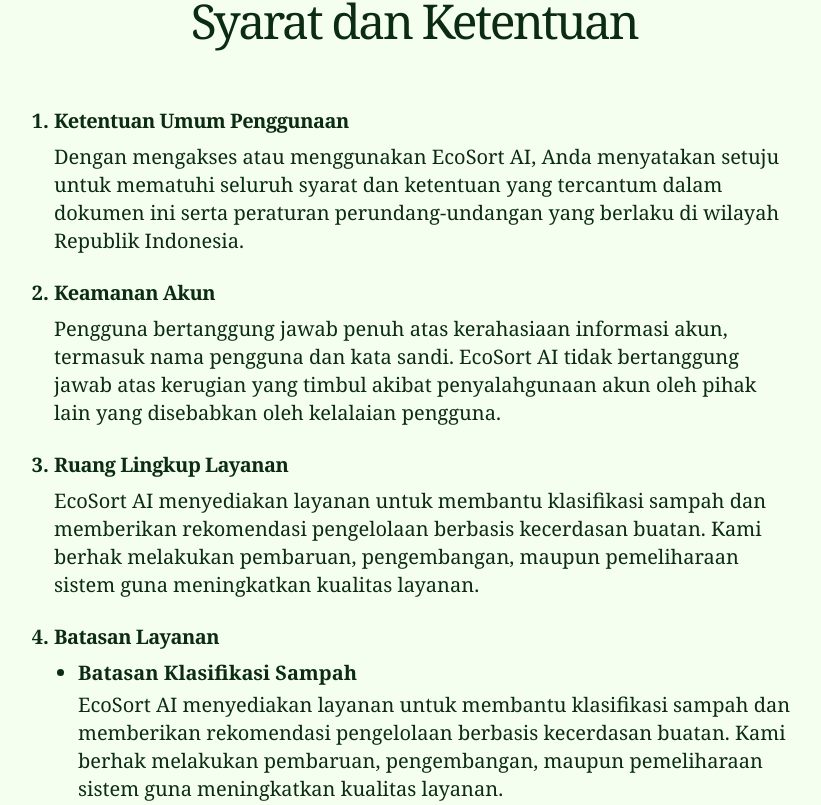
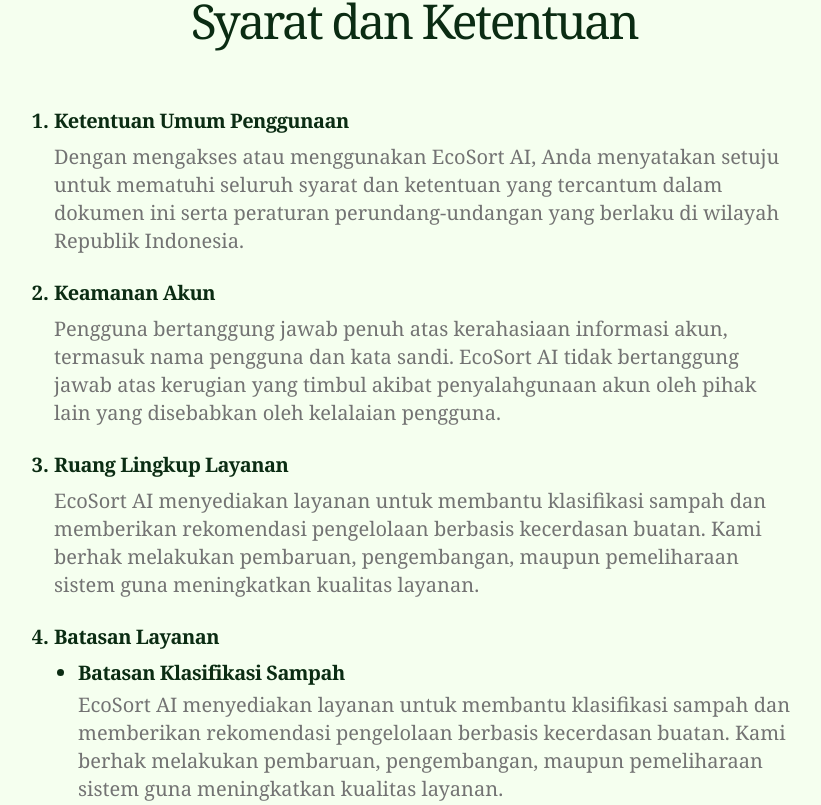
Before and after one commit to dapaalpinnn/ecosort-app, a React (Vite) app: page /terms-and-conditions in a window 1280 px wide. Shown: the part 295-1100 px from the top of the page, without its empty margins (226-1047 px from the left). Built offline with nearby package versions, Linux system fonts and the light colour scheme.

Commit message:
feat: add scrolltotop component, change terms privacy policy text color and custom selection color

```diff
--- a/src/App.tsx
+++ b/src/App.tsx
@@ -8,10 +8,12 @@
 import Footer from "@/components/layout/footer"
 import PrivacyPolicy from "@/pages/privacy-policy"
 import TermsCondition from "@/pages/terms-and-conditions"
+import ScrollToTop from "@/common/scroll-to-top"
 
 export function App() {
   return (
     <>
+      <ScrollToTop />
       <Navbar />
       <main className="flex-1">
         <Routes>
--- /dev/null
+++ b/src/common/scroll-to-top.tsx
@@ -0,0 +1,24 @@
+import { useEffect } from "react"
+import { useLocation } from "react-router-dom"
+
+/**
+ * Scroll to top on route change
+ */
+const ScrollToTop = () => {
+  const { pathname } = useLocation()
+
+  useEffect(() => {
+    const timer = setTimeout(() => {
+      window.scrollTo({
+        top: 0,
+        behavior: "smooth",
+      })
+    }, 300)
+
+    return () => clearTimeout(timer)
+  }, [pathname])
+
+  return null
+}
+
+export default ScrollToTop
--- a/src/index.css
+++ b/src/index.css
@@ -102,3 +102,7 @@
 .inspeksi {
   border: 1px solid red;
 }
+
+::selection {
+  @apply bg-primary text-primary-foreground;
+}
--- a/src/pages/privacy-policy/index.tsx
+++ b/src/pages/privacy-policy/index.tsx
@@ -23,7 +23,9 @@
               className="ml-6 text-left text-lg md:text-xl"
             >
               <p className="tracking-tight">{policy.title}</p>
-              <p className="mt-2 font-normal">{policy.content}</p>
+              <p className="mt-2 font-normal text-muted-foreground">
+                {policy.content}
+              </p>
             </li>
           ))}
         </ol>
--- a/src/pages/terms-and-conditions/index.tsx
+++ b/src/pages/terms-and-conditions/index.tsx
@@ -24,14 +24,18 @@
             >
               <p className="tracking-tight">{term.title}</p>
               {term.content && (
-                <p className="mt-2 font-normal">{term.content}</p>
+                <p className="mt-2 font-normal text-muted-foreground">
+                  {term.content}
+                </p>
               )}
               {term.children && term.children.length > 0 && (
                 <ul className="mt-2 ml-6 list-disc space-y-2">
                   {term.children.map((child, index) => (
                     <li key={index}>
-                      <p className="font-bold">{child.subtitle}</p>
-                      <p className="mt-1 font-normal">{child.content}</p>
+                      <p className="tracking-tight">{child.subtitle}</p>
+                      <p className="mt-1 font-normal text-muted-foreground">
+                        {child.content}
+                      </p>
                     </li>
                   ))}
                 </ul>
```
